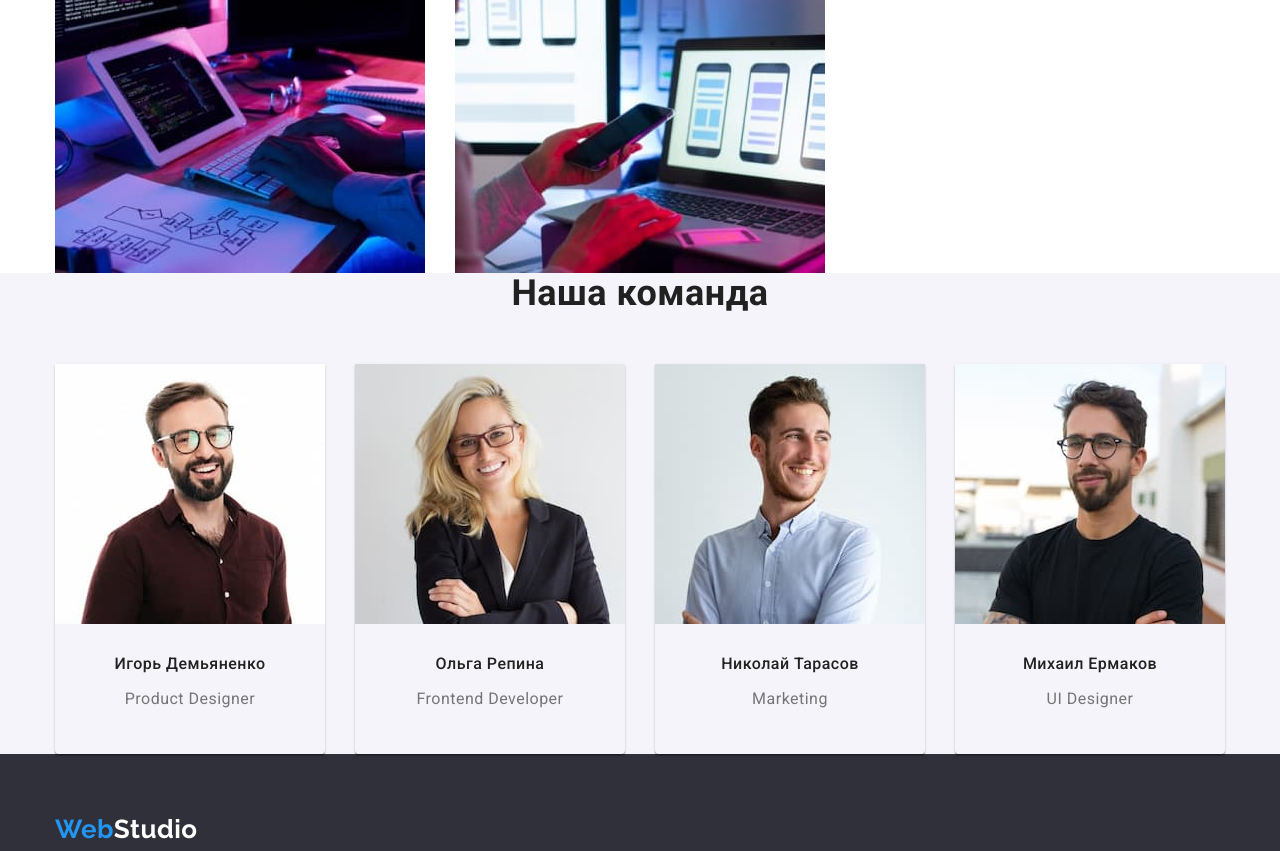
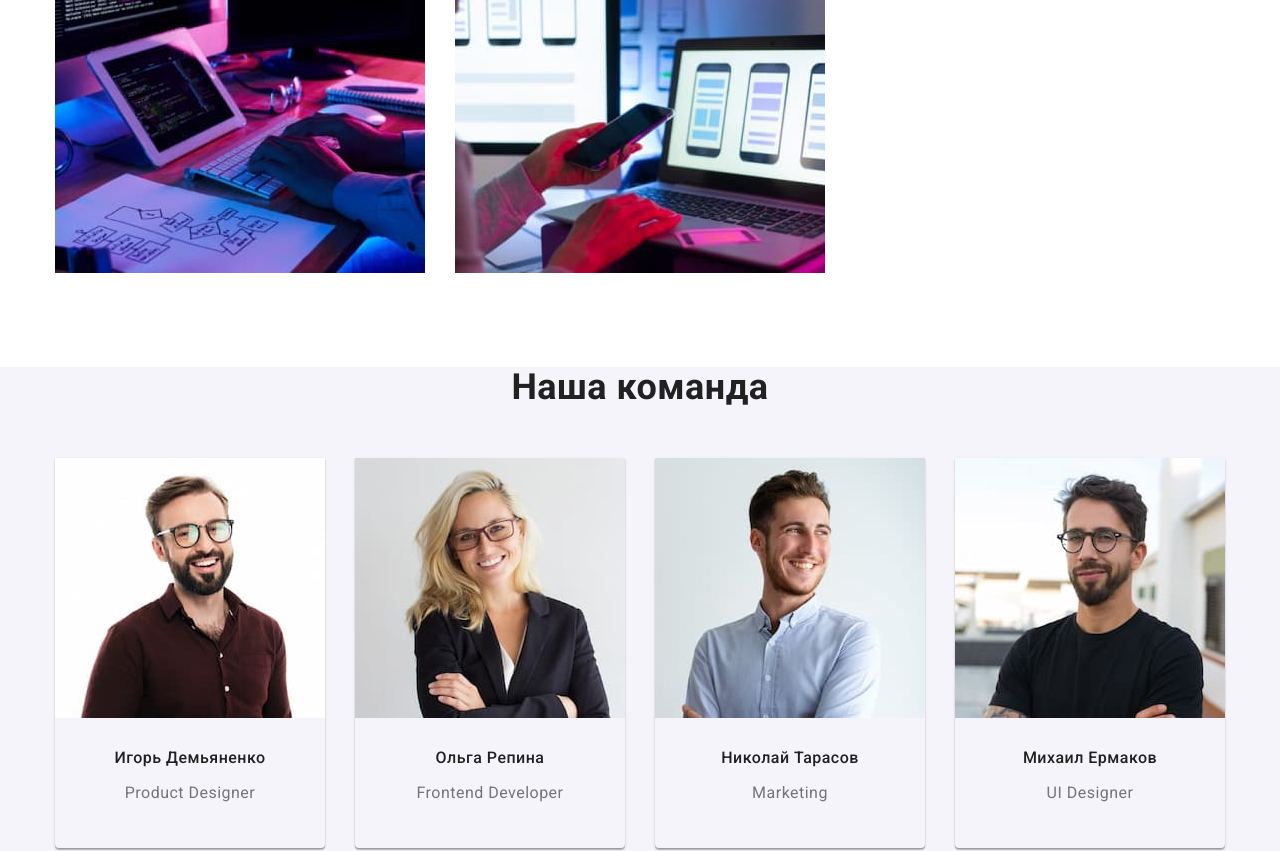
Before and after one commit to 925milana/goit-markup-hw-03, a plain HTML site: page index.html in a window 1280 px wide. Shown: the part 1495-2346 px from the top of the page. Drawn offline with nearby package versions, Linux system fonts and the light colour scheme.

Commit message:
Update styles.css

```diff
--- a/css/styles.css
+++ b/css/styles.css
@@ -64,7 +64,7 @@ img {
   overflow: hidden;
 }
 
-.sectionn {
+.section {
   padding-bottom: 94px;
 }
 
```
